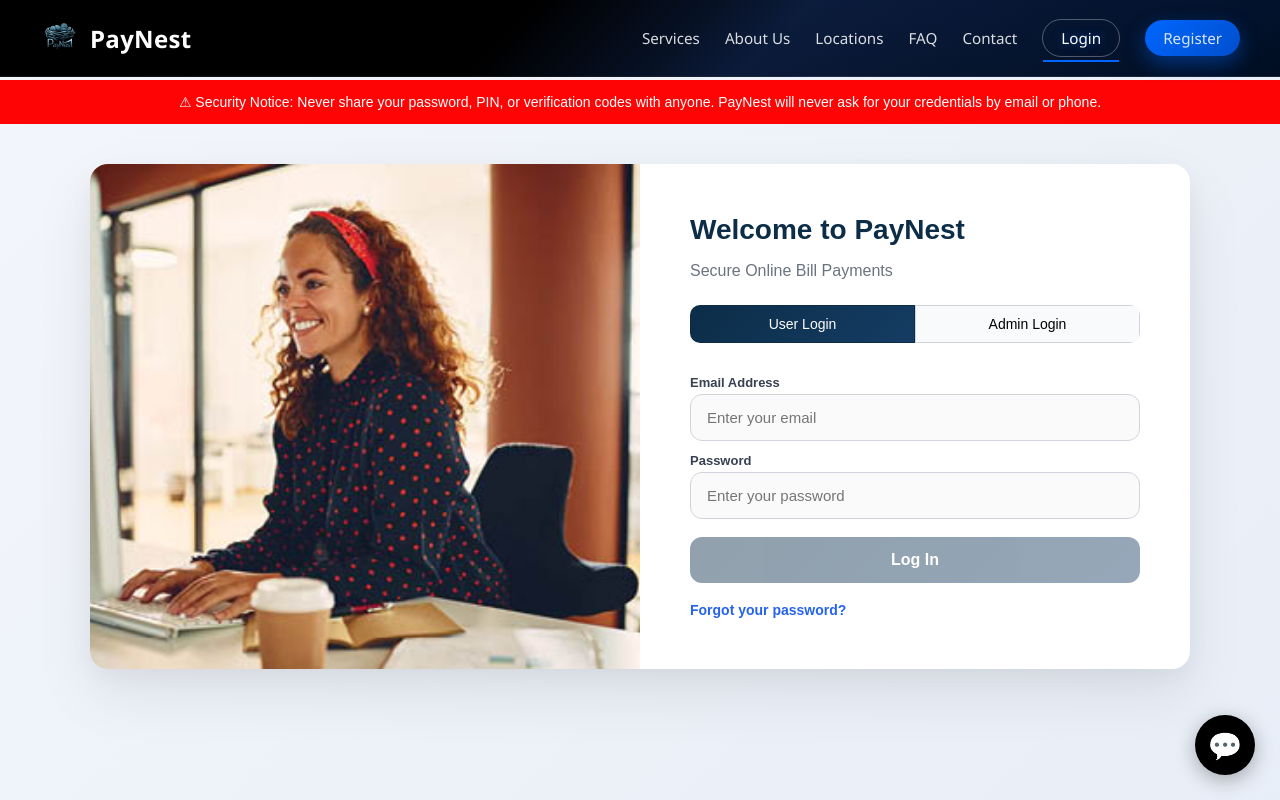
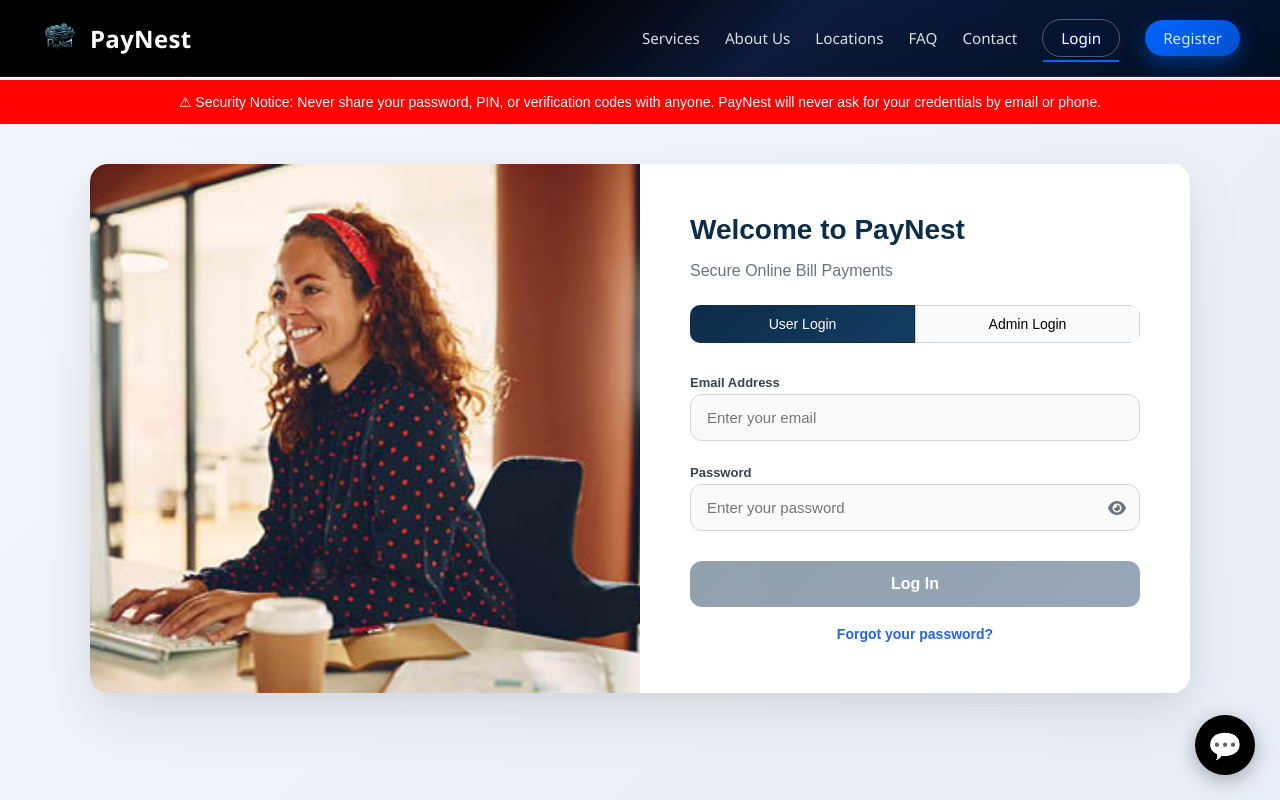
Before and after one commit to rajiascarlett18-debug/paynest, an Angular app in the folder frontend/: page /login in a window 1280 px wide. Shown: the top 800 px of the page. Built offline with nearby package versions, Linux system fonts and the light colour scheme.

Commit message:
🔥 Final SEO + performance + icons setup

```diff
--- a/frontend/src/app/pages/login/login.component.css
+++ b/frontend/src/app/pages/login/login.component.css
@@ -131,12 +131,19 @@ form label {
   color: #374151;
 }
 
-/* 🔥 INPUT WRAPPER (NEW) */
+/* =========================
+   INPUT GROUP
+========================= */
+
 .input-group {
   position: relative;
+  margin-bottom: 12px;
 }
 
-/* INPUT */
+/* =========================
+   INPUT
+========================= */
+
 form input {
   width: 100%;
   padding: 14px 16px;
@@ -149,6 +156,7 @@ form input {
 }
 
 /* FOCUS */
+
 form input:focus {
   border-color: #2563eb;
   background: #ffffff;
@@ -157,8 +165,12 @@ form input:focus {
 }
 
 /* =========================
-   PASSWORD ICON (NEW 🔥)
+   PASSWORD ICON (FIXED)
 ========================= */
+
+.password-group {
+  position: relative;
+}
 
 .password-group i {
   position: absolute;
@@ -211,6 +223,7 @@ form button:disabled {
 
 .login-links {
   margin-top: 18px;
+  text-align: center;
 }
 
 .login-links a {
--- a/frontend/src/app/pages/login/login.component.html
+++ b/frontend/src/app/pages/login/login.component.html
@@ -51,38 +51,43 @@
       </div>
 
       <!-- FORM -->
-      <form (ngSubmit)="login()" #loginForm="ngForm">
+      <form (ngSubmit)="login()" #loginForm="ngForm" novalidate>
 
         <!-- EMAIL -->
-        <label>Email Address</label>
+        <label for="email">Email Address</label>
         <div class="input-group">
           <input
+            id="email"
             type="email"
             [(ngModel)]="email"
             name="email"
             required
+            autocomplete="email"
             placeholder="Enter your email"
           />
         </div>
 
         <!-- PASSWORD -->
-        <label>Password</label>
+        <label for="password">Password</label>
         <div class="input-group password-group">
+
           <input
+            id="password"
             [type]="showPassword ? 'text' : 'password'"
             [(ngModel)]="password"
             name="password"
             required
+            autocomplete="current-password"
             placeholder="Enter your password"
           />
 
-          <!-- 👁 ICON -->
+          <!-- 👁 ICON (FIXED PROPERLY) -->
           <i
-            class="fa-solid"
-            [class.fa-eye]="!showPassword"
-            [class.fa-eye-slash]="showPassword"
+            class="fa-solid toggle-icon"
+            [ngClass]="showPassword ? 'fa-eye-slash' : 'fa-eye'"
             (click)="togglePassword()"
           ></i>
+
         </div>
 
         <!-- BUTTON -->
--- a/frontend/src/index.html
+++ b/frontend/src/index.html
@@ -6,22 +6,22 @@
   <title>PayNest | Smart Bill Payments in Jamaica</title>
   <base href="/">
 
-<meta name="google-site-verification" content="lR1kkyrq4SekyocKetaukodTwTXXCrEEELFtG_XfQpI" />
+  <!-- ✅ Google Verification -->
+  <meta name="google-site-verification" content="lR1kkyrq4SekyocKetaukodTwTXXCrEEELFtG_XfQpI" />
 
+  <!-- Responsive -->
   <meta name="viewport" content="width=device-width, initial-scale=1">
 
-  <!-- SEO Description -->
+  <!-- SEO -->
   <meta name="description"
         content="PayNest allows you to manage and pay all your bills in one secure place. Fast, secure, and convenient bill payments in Jamaica.">
 
-  <!-- Keywords -->
   <meta name="keywords"
         content="PayNest, bill payment Jamaica, online bill pay, utilities payment, secure payments">
 
-  <!-- Author -->
   <meta name="author" content="PayNest">
 
-  <!-- Open Graph -->
+  <!-- Open Graph (Facebook / WhatsApp) -->
   <meta property="og:title" content="PayNest | Smart Bill Payments">
   <meta property="og:description"
         content="Pay all your bills in one secure place. Fast and secure.">
@@ -31,7 +31,7 @@
         content="https://paynestja.netlify.app">
   <meta property="og:type" content="website">
 
-  <!-- Twitter Card (BONUS SEO 🔥) -->
+  <!-- Twitter -->
   <meta name="twitter:card" content="summary_large_image">
   <meta name="twitter:title" content="PayNest | Smart Bill Payments">
   <meta name="twitter:description"
@@ -44,6 +44,13 @@
 
   <!-- Favicon -->
   <link rel="icon" type="image/png" href="assets/paynestt.png">
+
+  <!-- 🔥 Font Awesome (for icons like eye toggle) -->
+  <link rel="stylesheet"
+        href="https://cdnjs.cloudflare.com/ajax/libs/font-awesome/6.5.0/css/all.min.css">
+
+  <!-- 🔥 Preload logo (performance boost) -->
+  <link rel="preload" as="image" href="assets/paynestt.png">
 
   <!-- Structured Data -->
   <script type="application/ld+json">
@@ -64,7 +71,10 @@
 </head>
 
 <body>
+
+  <!-- Angular App -->
   <app-root></app-root>
+
 </body>
 
 </html>
```
